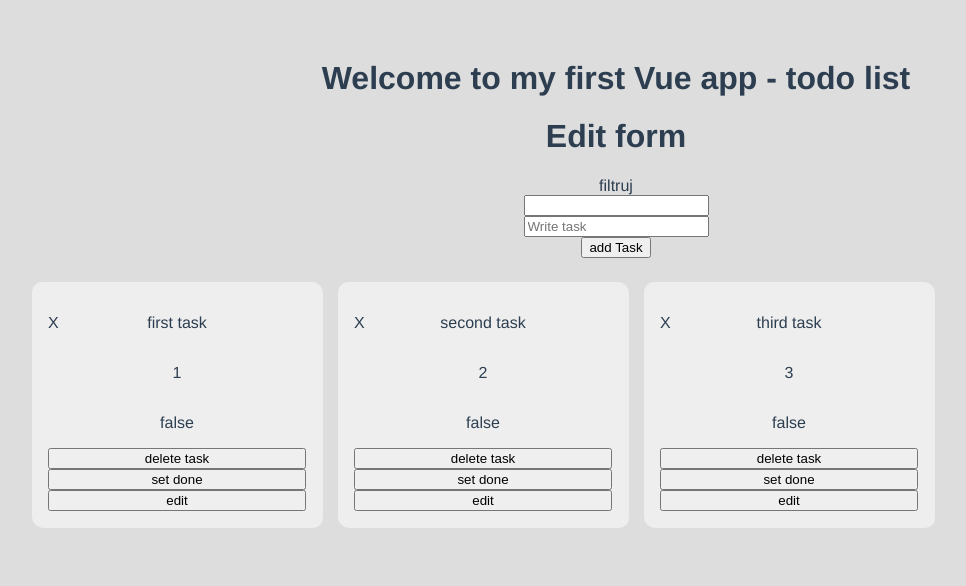
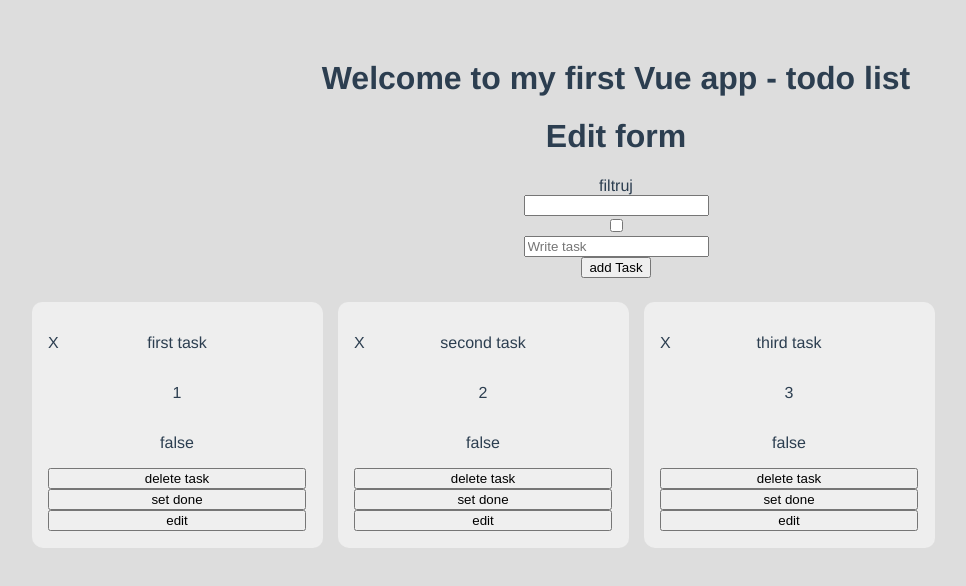
Before and after one commit to natural2703/Vue-ToDo-List, a Vue app: page / in a window 1280 px wide. Shown: the top 586 px of the page, without its empty margins (24-990 px from the left). Built offline with nearby package versions, Linux system fonts and the light colour scheme.

Commit message:
search by status, validate task name before add done

```diff
--- a/src/App.vue
+++ b/src/App.vue
@@ -57,12 +57,14 @@ export default {
     },
     addTask(e){
       e.preventDefault()
-      console.log(this.tmpTaskName)
-      this.counter++
-      const newTask = {id:this.counter,name:this.tmpTaskName,done:false}
-      this.tasks.push(newTask)
-      this.rawTask.push(newTask)
-      this.tmpTaskName = ""
+      //console.log(this.tmpTaskName.length)
+      if(this.tmpTaskName.length>0){
+        this.counter++
+        const newTask = {id:this.counter,name:this.tmpTaskName,done:false}
+        this.tasks.push(newTask)
+        this.rawTask.push(newTask)
+        this.tmpTaskName = ""
+      }
     },
     removeTask(index){
       console.log(`delete task at ${index}`)
@@ -85,8 +87,9 @@ export default {
       const index = this.tasks.findIndex(item=>item.id===task.id)
       this.tasks[index] = task
     },
-    searchHandle(tmpName){
+    searchHandle(tmpName, tmpStatus){
       this.rawTask = this.tasks.filter(item=>item.name.includes(tmpName));
+      this.rawTask = this.rawTask.filter(item=>item.done === tmpStatus);
       console.log(this.rawTask);
     }
   }
--- a/src/components/FilterForm.vue
+++ b/src/components/FilterForm.vue
@@ -4,6 +4,7 @@
         <div>
             <label for="searchInput">filtruj</label>
             <div><input type="text" v-model="text" id="searchInput"/></div>
+            <div><input type="checkbox" v-model="status" id="searchInput"/></div>
         </div>
     </form>
 </template>
@@ -17,13 +18,17 @@ export default{
     },
      data(){
         return{
-            text:""
+            text:"",
+            status:false
         }
     },
     watch:{
         text(){
             //console.log(this.text);
-            this.searchHandle(this.text);
+            this.searchHandle(this.text,this.status);
+        },
+        status(){
+            this.searchHandle(this.text,this.status);
         }
     }
 }
```
Also changed, not shown: 1 other file (tests, documents, lock files or other folders).
